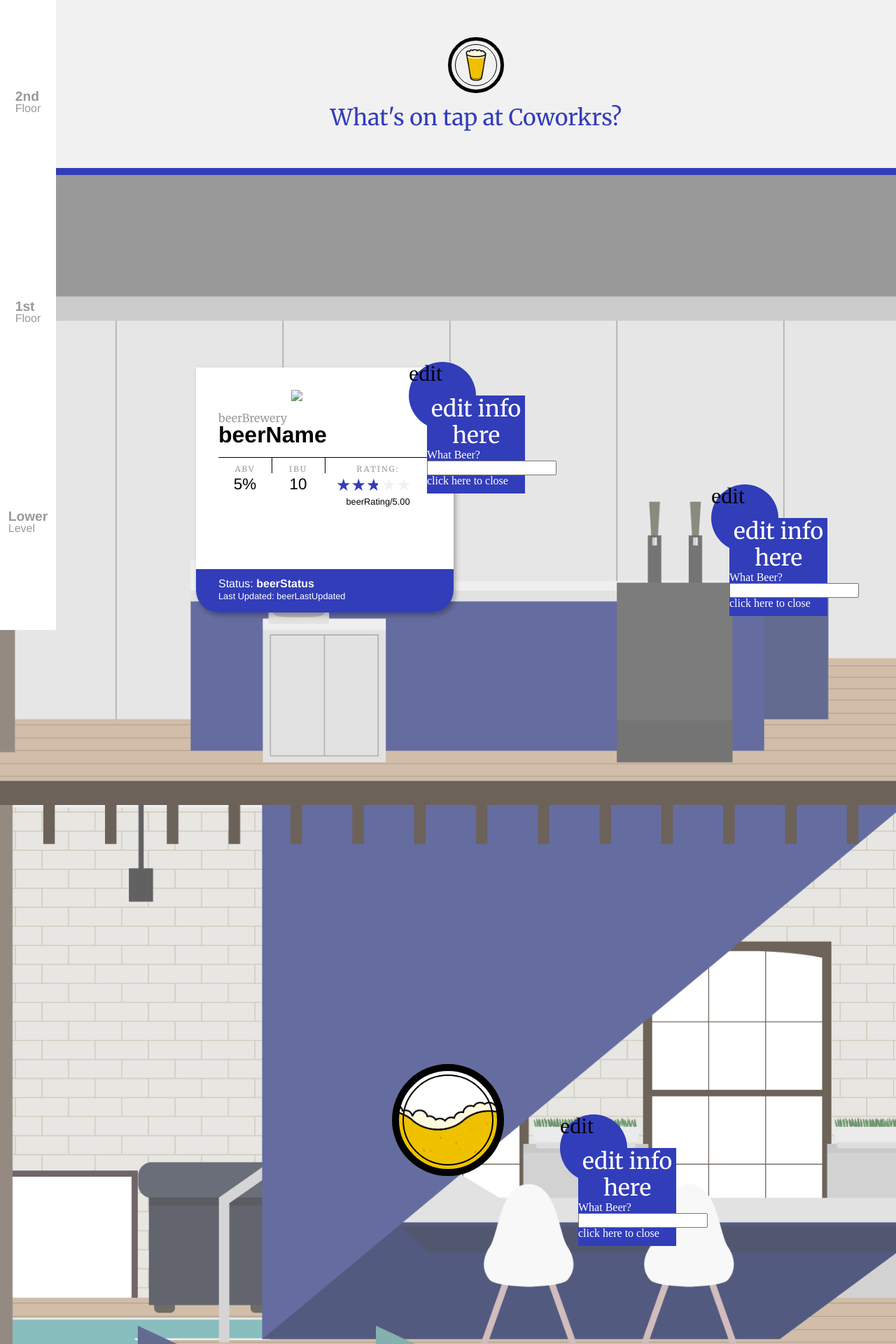
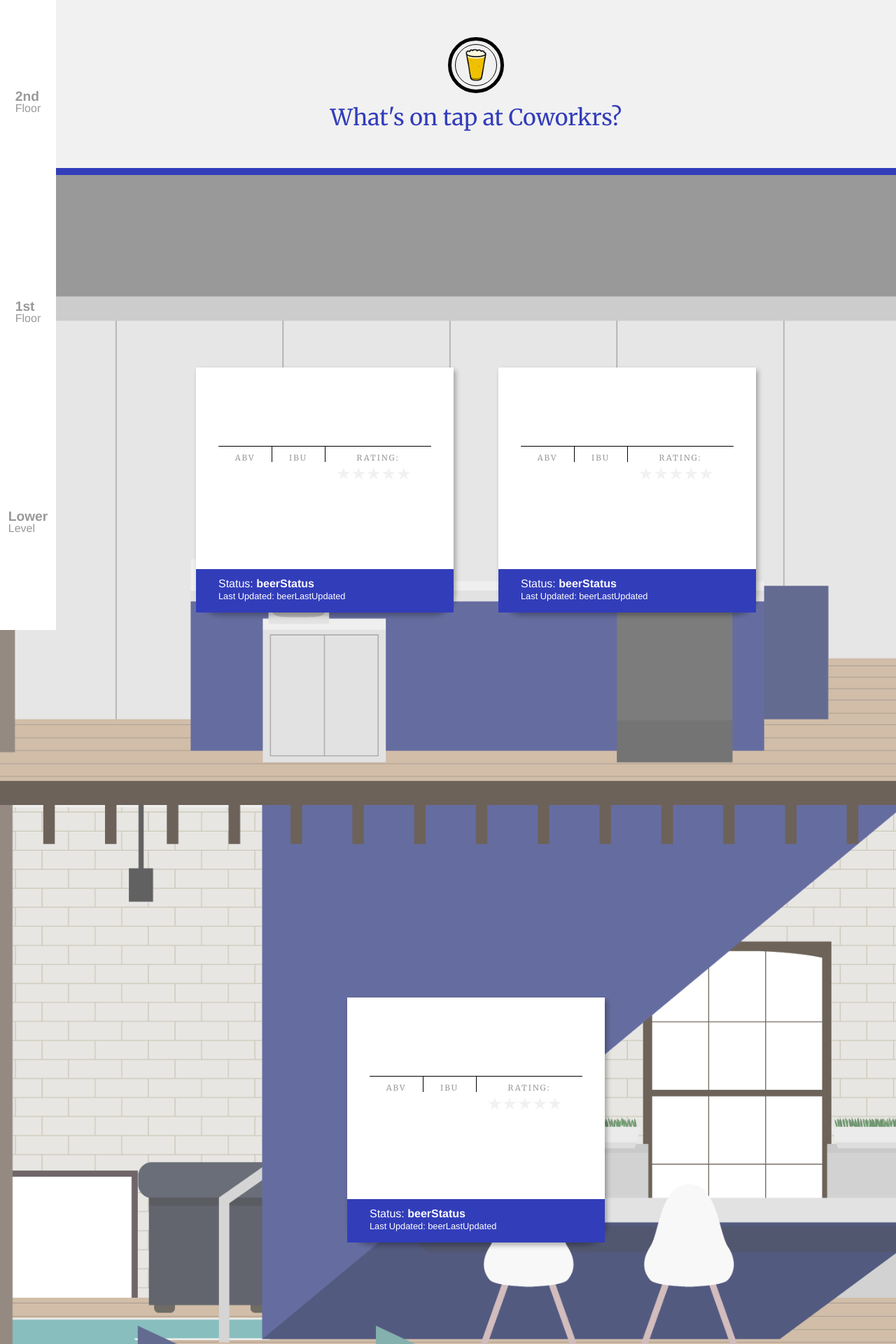
Before and after one commit to theReboot/cobrewrs, a Jekyll site: the page built from index.html, in a window 1280 px wide. Shown: the top 1920 px of the page at 70% size. Built offline with Jekyll 4.4.1, drawn with Linux system fonts in a browser that asks for light colours; comment, search, counter and statistics services are not loaded; some of the changed text lies outside the part shown.

Commit message:
Updated js setup and edit panel

```diff
--- a/_includes/beerModuleTemplate.html
+++ b/_includes/beerModuleTemplate.html
@@ -1,24 +1,27 @@
 <div class="beerSpecs">
-  <img src="#" class="thumb" />
-  <h4>beerBrewery</h4>
-  <h2>beerName</h2>
+  <div class="beerThumb">
+    <img src="#" class="thumb" alt="" />
+  </div>
+  <h4 class="beerBrewery">&nbsp;</h4>
+  <h2 class="beerName">&nbsp;</h2>
   <div class="grid">
     <div class="col-1-4 beerMeta">
-      <p class="label">ABV</p><p>5%</p>
+      <p class="label">ABV</p><p class="beerABV">&nbsp;</p>
     </div>
     <div class="col-1-4 beerMeta">
-      <p class="label">IBU</p><p>10</p>
+      <p class="label">IBU</p><p class="beerIBU">&nbsp;</p>
     </div>
     <div class="col-1-2 beerMeta">
       <p class="label">Rating:</p>
       <div class="star-rating">
-        <div class="star-rating-top" style="width:50%">
+        <div class="star-rating-top" style="width:0%">
           <span>★</span><span>★</span><span>★</span><span>★</span><span>★</span>
         </div>
-      <div class="star-rating-bottom">
-        <span>★</span><span>★</span><span>★</span><span>★</span><span>★</span></div>
+        <div class="star-rating-bottom">
+          <span>★</span><span>★</span><span>★</span><span>★</span><span>★</span>
+        </div>
       </div>
-    <p class="small">beerRating/5.00</p>
+    <p class="small beerRating">&nbsp;</p>
     </div>
   </div>
 </div>
--- a/_includes/editpanel.html
+++ b/_includes/editpanel.html
@@ -1,13 +1,11 @@
 <div class="beerEditButton toggle"></div>
 <div class="beerEditPanel">
-  <h1>edit info here</h1>
   <form class="search">
-    <label for="searchterm">What Beer?</label>
-    <input id="searchterm" name="searchterm" type="text" value="" />
-    <input class="hidden" name="beerid" type="text" value="" />
+    <label for="searchterm">What's on tap here?</label>
+    <input id="searchterm" class="searchterm" name="searchterm" type="text" value="" />
+    <input type="submit" value="Save" />
     <div class="resultsWrap">
       <div class="results" id="results"></div>
     </div>
   </form>
-  <div class="close"><b>click here to close</b></div>
 </div>
--- a/css/main.scss
+++ b/css/main.scss
@@ -224,23 +224,35 @@ nav {
 
 .beerWrap {
   position: relative;
+  width: 23rem;
+  margin: 0 2rem;
+  border-radius: 0 0 2rem 2rem;
+  box-shadow: 3px 4px 7px rgba(0,0,0,.3);
+  text-rendering: optimizeLegibility;
+
+  &:hover {
+    .beerEditButton {
+      opacity: 1;
+    }
+  }
 
   .beerEditButton {
     position: absolute;
-    top: -.5rem;
-    right: 0;
-    z-index: 10;
-    width: 6rem;
-    height: 6rem;
+    top: -1rem;
+    right: -1rem;
+    z-index: 6;
+    width: 4rem;
+    height: 4rem;
     background: $blue;
     border-radius: 100%;
-    box-shadow: none;
-    padding: 0;
-    transition: .3s ease;
+    opacity: 0;
+    transition: .2s all ease;
+    box-shadow: 2px 2px 2px rgba(0,0,0,.5);
 
     &::before {
       content: 'edit';
       font-size: 2rem;
+      color: #fff;
     }
   }
 
@@ -248,36 +260,26 @@ nav {
     position: absolute;
     background: $blue;
     color: #fff;
-    top: 40px;
-    right: -70px;
-    z-index: 10;
-    width: 140px;
-    height: 140px;
-    padding: 0;
-    transition: .3s ease;
+    top: 0;
+    right: 0;
+    z-index: 5;
+    width: 100%;
+    max-width: 23rem;
+    height: auto;
+    min-height: 18rem;
+    padding: 2rem;
+    display: none;
   }
 
   &.activeEdit {
     .beerEditPanel {
-      top: 0;
-      left: 0;
-      opacity: 1;
-      width: 100%;
-      max-width: 23rem;
-      height: auto;
-      border-radius: 5px;
-      padding: 60px 0 40px;
-      overflow: hidden;
+      display: block;
     }
     .beerEditButton {
-      position: absolute;
-      top: 40px;
-      right: -70px;
-      box-shadow: none;
-      transition: transform .3s ease;
+      opacity: 1;
 
       &:before {
-        content: '';
+        content: 'X';
       }
     }
 
@@ -288,12 +290,12 @@ nav {
 }
 
 .beer {
-  width: 23rem;
-  margin: 0 2rem;
-  overflow: hidden;
-  border-radius: 0 0 2rem 2rem;
-  box-shadow: 3px 4px 7px rgba(0,0,0,.3);
-  text-rendering: optimizeLegibility;
+  // width: 23rem;
+  // margin: 0 2rem;
+  // overflow: hidden;
+  // border-radius: 0 0 2rem 2rem;
+  // box-shadow: 3px 4px 7px rgba(0,0,0,.3);
+  // text-rendering: optimizeLegibility;
 
   @include breakpoint(baby-bear) {
     width: 100%;
@@ -305,6 +307,14 @@ nav {
   padding: 1rem 2rem;
   background: rgba(255,255,255,1);
   min-height: 18rem;
+}
+
+.searchterm {
+  display: block;
+  width: 100%;
+  font-size: 1.5rem;
+  padding: .7rem;
+  margin-top: 1rem;
 }
 
 .thumb {
@@ -380,13 +390,16 @@ h4 {
 }
 
 // doubled-up for specificity
-.label.label {
+.label.label,
+label {
   font-family: $merriweather;
   font-size: .7rem;
   text-transform: uppercase;
   letter-spacing: 2px;
   color: $grey;
   margin-bottom: .3rem;
+  display: block;
+  text-align: center;
 }
 
 .beerMeta {
--- a/index.html
+++ b/index.html
@@ -26,7 +26,9 @@ layout: home
         {% include editpanel.html %}
       </div>
       <div class="beerWrap">
-        <div id="beer1" class="beer"></div>
+        <div id="beer1" class="beer">
+          {% include beerModuleTemplate.html %}
+        </div>
         {% include editpanel.html %}
       </div>
     </div>
@@ -35,13 +37,15 @@ layout: home
 
 <section class="floor firstFloor" id="firstFloor">
 
-    <div class="loadWrap">
+    <!-- <div class="loadWrap">
       <div class="loader"></div>
-    </div>
+    </div> -->
 
     <div class="infoWrap">
       <div class="beerWrap">
-        <div id="beer2" class="beer"></div>
+        <div id="beer2" class="beer">
+          {% include beerModuleTemplate.html %}
+        </div>
         {% include editpanel.html %}
       </div>
     </div>
@@ -50,17 +54,21 @@ layout: home
 
 <section class="floor lowerLevel" id="lowerLevel">
 
-    <div class="loadWrap">
+    <!-- <div class="loadWrap">
       <div class="loader"></div>
-    </div>
+    </div> -->
 
     <div class="infoWrap">
       <div class="beerWrap">
-        <div id="beer3" class="beer"></div>
+        <div id="beer3" class="beer">
+          {% include beerModuleTemplate.html %}
+        </div>
         {% include editpanel.html %}
       </div>
       <div class="beerWrap">
-        <div id="beer4" class="beer"></div>
+        <div id="beer4" class="beer">
+          {% include beerModuleTemplate.html %}
+        </div>
         {% include editpanel.html %}
       </div>
     </div>
--- a/js/scripts.js
+++ b/js/scripts.js
@@ -35,31 +35,48 @@ function showInfo(data, tabletop) {
           beerRating = beerRating.toFixed(2);
           var beerLabel = data.response.beer.beer_label;
 
-          var beerModuleContent = '<div class="beerSpecs">\
-            <img src="' + beerLabel + '" class="thumb" />' +
-            '<h4>' + beerBrewery + '</h4>' +
-            '<h2>' + beerName + '</h2>' +
-            '<div class="grid">\
-            <div class="col-1-4 beerMeta">\
-            <p class="label">ABV</p><p>' + beerABV + '%</p>\
+          $( ".loadWrap" ).fadeOut( 250 );
+          // $(beerModuleContent).hide().appendTo("#beer" + [i]).fadeIn(250);
+
+          $('#beer' + [i] + ' .beerThumb').empty();
+          $('#beer' + [i] + ' .beerThumb').append(
+            '<img src="' + beerLabel + '" class="thumb" />'
+          );
+
+          $('#beer' + [i] + ' .beerBrewery').empty();
+          $('#beer' + [i] + ' .beerBrewery').append(
+            beerBrewery
+          );
+
+          $('#beer' + [i] + ' .beerName').empty();
+          $('#beer' + [i] + ' .beerName').append(
+            beerName
+          );
+
+          $('#beer' + [i] + ' .beerABV').empty();
+          $('#beer' + [i] + ' .beerABV').append(
+            beerABV
+          );
+
+          $('#beer' + [i] + ' .beerIBU').empty();
+          $('#beer' + [i] + ' .beerIBU').append(
+            beerIBU
+          );
+
+          $('#beer' + [i] + ' .star-rating').empty();
+          $('#beer' + [i] + ' .star-rating').append(
+            '<div class="star-rating-top" style="width:' + beerRatingPercent + '%">\
+              <span>★</span><span>★</span><span>★</span><span>★</span><span>★</span>\
             </div>\
-            <div class="col-1-4 beerMeta">\
-            <p class="label">IBU</p><p>' + beerIBU + '</p>\
-            </div>\
-            <div class="col-1-2 beerMeta">\
-            <p class="label">Rating:</p>\
-            <div class="star-rating">\
-              <div class="star-rating-top" style="width:' + beerRatingPercent + '%"><span>★</span><span>★</span><span>★</span><span>★</span><span>★</span></div>\
-              <div class="star-rating-bottom"><span>★</span><span>★</span><span>★</span><span>★</span><span>★</span></div>\
-            </div>\
-            <p class="small">' + beerRating + '/5.00</p>\
-            </div>\
-            </div>\
-            </div>\
-            <div class="status"><p>Status: <strong>' + beerStatus + '</strong></p><p class="small">Last Updated: ' + beerLastUpdated + '</p></div>'
+            <div class="star-rating-bottom">\
+              <span>★</span><span>★</span><span>★</span><span>★</span><span>★</span>\
+            </div>'
+          );
 
-          $( ".loadWrap" ).fadeOut( 250 );
-          $(beerModuleContent).hide().appendTo("#beer" + [i]).fadeIn(250);
+          $('#beer' + [i] + ' .beerRating').empty();
+          $('#beer' + [i] + ' .beerRating').append(
+            beerRating + '/5.00'
+          );
 
         });
       };
@@ -150,7 +167,7 @@ $("#foo").submit(function(event){
 
 var searchURL = 'https://api.untappd.com/v4/search/beer' + requestParameters;
 
-$("#searchterm").keyup(function(e){
+$('#searchterm').keyup(function(e){
   var q = $("#searchterm").val();
   $.getJSON(searchURL,
   {
@@ -217,11 +234,11 @@ $(document).ready(function(){
   });
 
   $('.toggle').on('click', function() {
-    $(this).parent('.beerWrap').stop().addClass('activeEdit');
+    if ($(this).parent('.beerWrap').hasClass('activeEdit')) {
+      $(this).closest('.beerWrap').stop().removeClass('activeEdit');
+    }
+    else {
+      $(this).parent('.beerWrap').stop().addClass('activeEdit');
+    }
   });
-
-  $('.close').on('click', function() {
-    $(this).closest('.beerWrap').stop().removeClass('activeEdit');
-  });
-
 });
```
